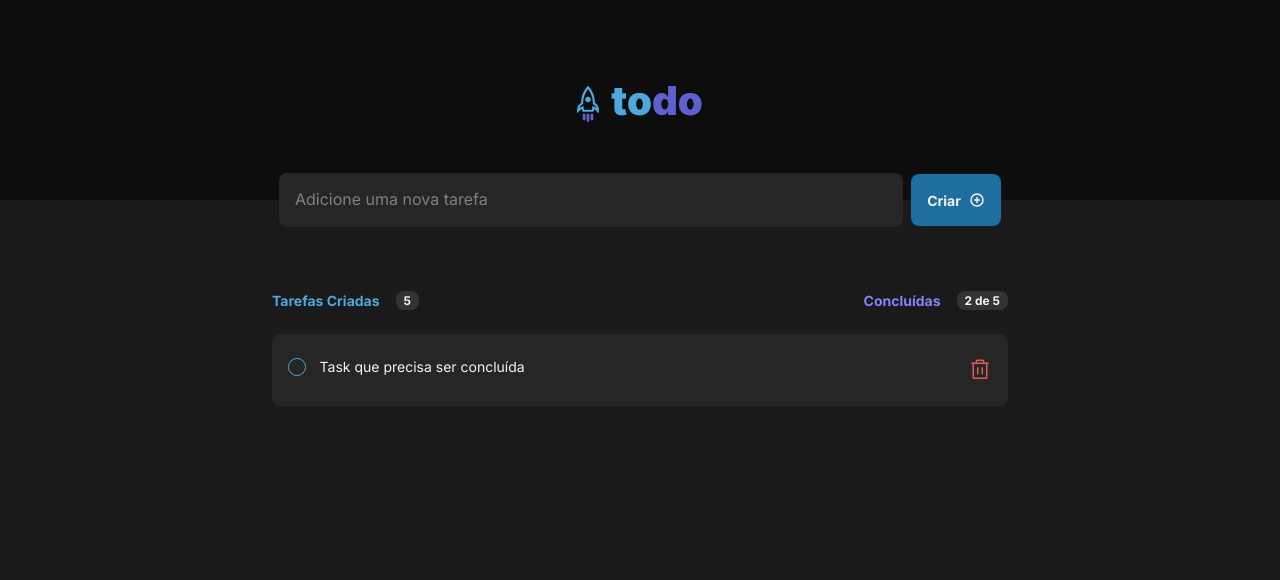
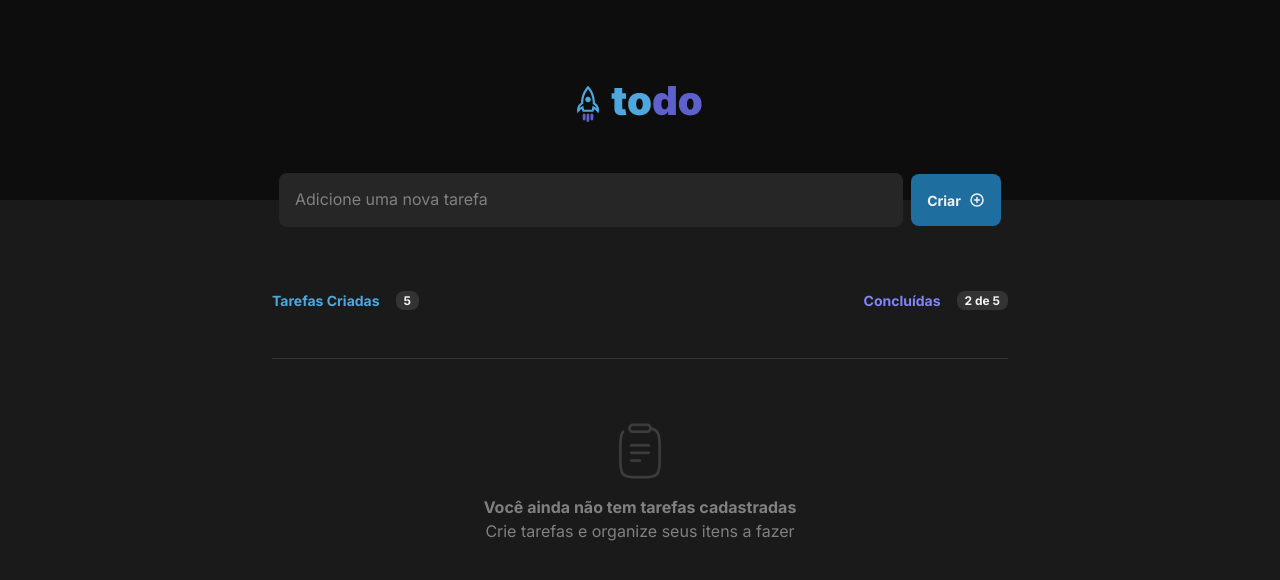
Before and after one commit to OJailson17/desafio-01-todolist-ignite-react-2, a React (Vite) app: page / in a window 1280 px wide. Shown: the top 580 px of the page. Built offline with nearby package versions, Linux system fonts and the light colour scheme.

Commit message:
add empty task container

```diff
--- a/src/App.tsx
+++ b/src/App.tsx
@@ -1,4 +1,5 @@
 import { ThemeProvider } from 'styled-components';
+import { EmptyTask } from './components/EmptyTask';
 import { Header } from './components/Header';
 import { Input } from './components/Input';
 import { Task } from './components/Task';
@@ -28,7 +29,7 @@ function App() {
 
 				{/* Tasks */}
 				<div className='tasks'>
-					<Task />
+					<EmptyTask />
 				</div>
 			</TaskContainer>
 		</ThemeProvider>
--- /dev/null
+++ b/src/components/EmptyTask/index.tsx
@@ -0,0 +1,12 @@
+import clipboardIcon from '../../assets/clipboard.svg';
+import { EmptyTaskContainer } from './styles';
+
+export const EmptyTask = () => {
+	return (
+		<EmptyTaskContainer>
+			<img src={clipboardIcon} alt='clipboard' />
+			<strong>Você ainda não tem tarefas cadastradas</strong>
+			<p>Crie tarefas e organize seus itens a fazer</p>
+		</EmptyTaskContainer>
+	);
+};
--- /dev/null
+++ b/src/components/EmptyTask/styles.ts
@@ -0,0 +1,20 @@
+import styled from 'styled-components';
+
+export const EmptyTaskContainer = styled.div`
+	display: flex;
+	flex-direction: column;
+	align-items: center;
+	justify-content: center;
+	color: ${props => props.theme['gray-300']};
+
+	margin-top: 1.5rem;
+	border-top: ${props => `solid 1px ${props.theme['gray-400']}`};
+
+	img {
+		margin: 4rem 0 1rem;
+	}
+
+	strong {
+		line-height: 1.6;
+	}
+`;
```
Also changed, not shown: src/assets/clipboard.svg (added).
